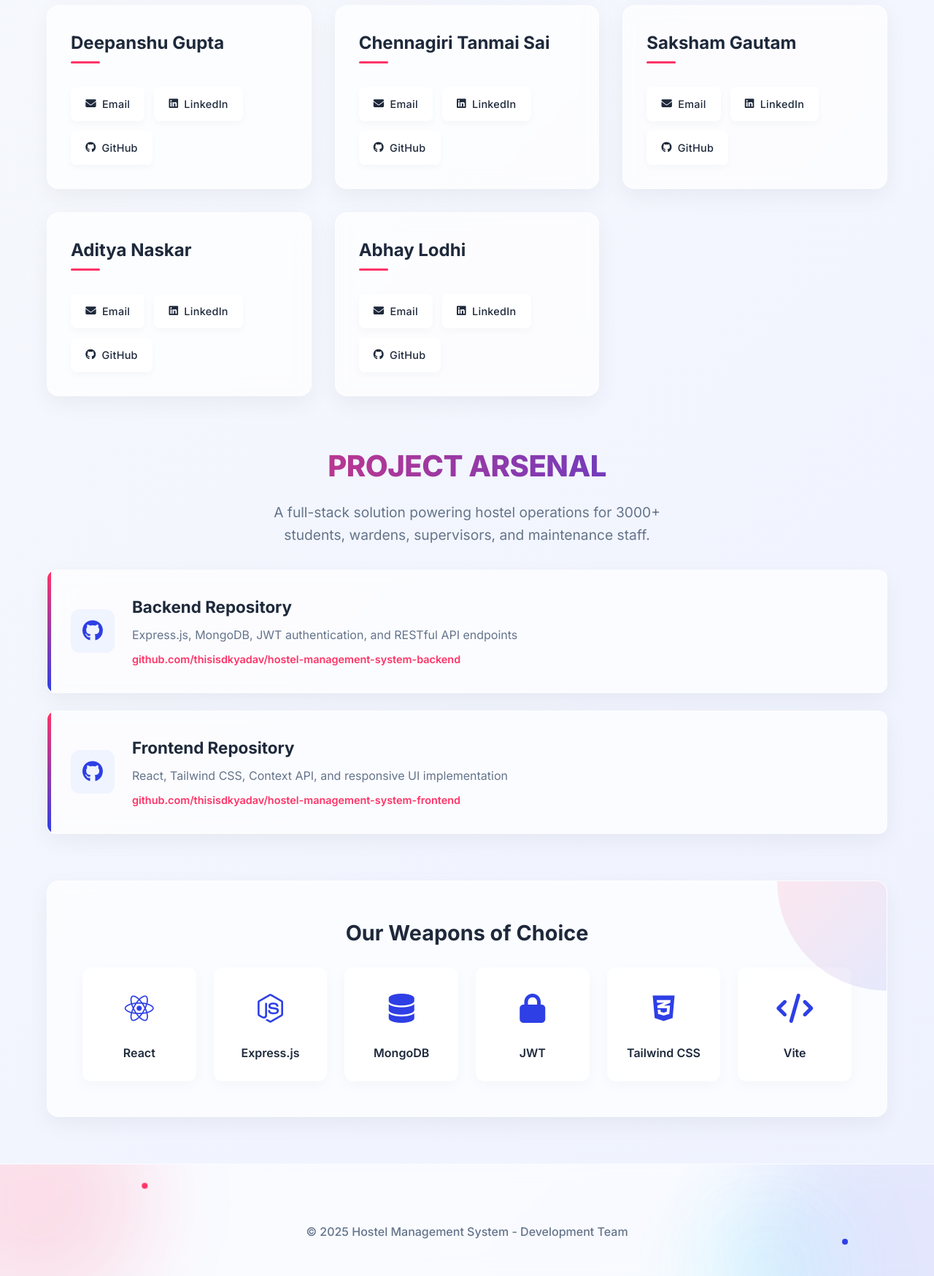
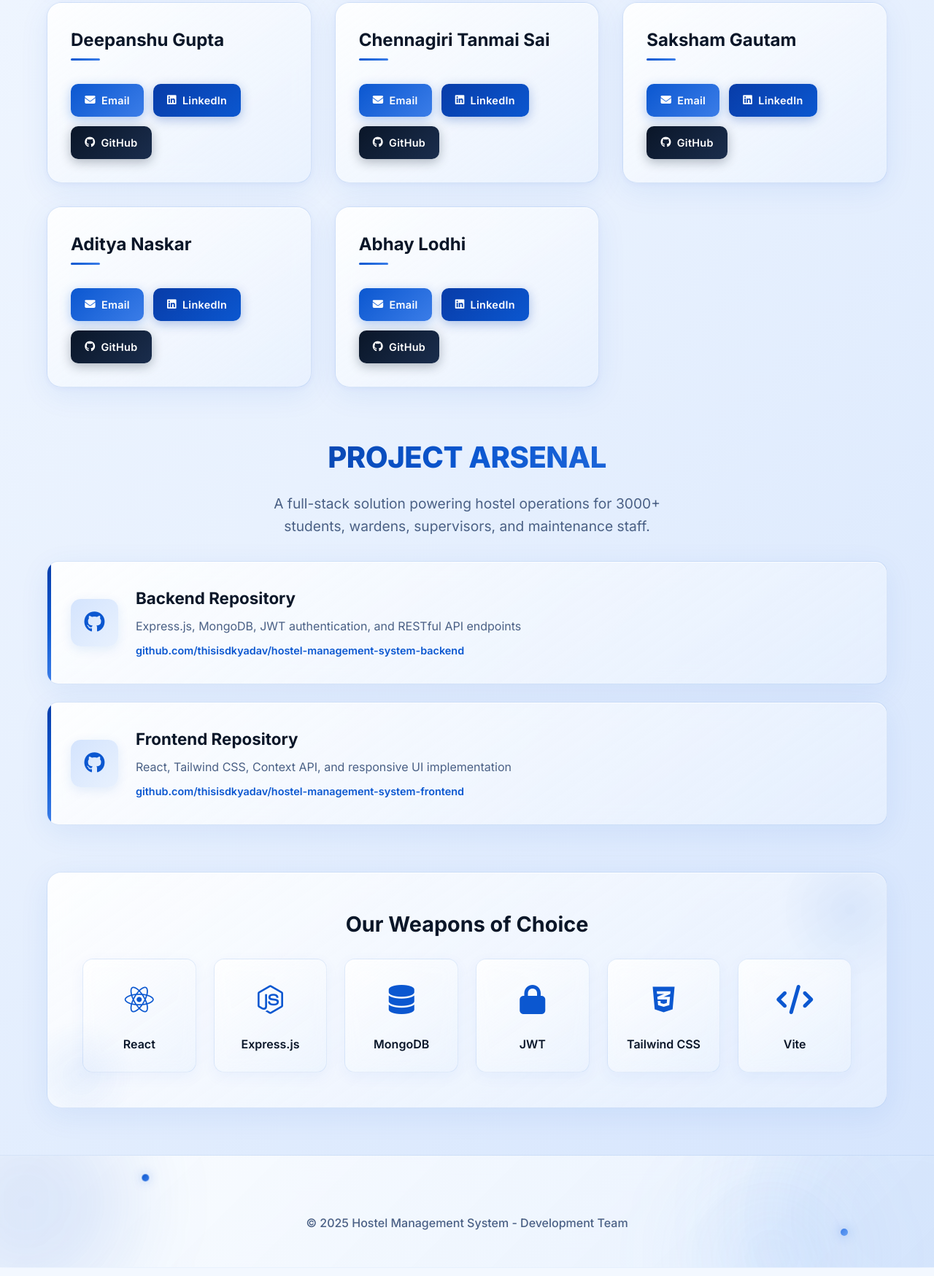
Before and after one commit to thisisdkyadav/hms-dev-team, a plain HTML site: page index.html in a window 1280 px wide. Shown: the part 862-2611 px from the top of the page at 73% size. Drawn offline with Linux system fonts and the light colour scheme.

Commit message:
feat: Add home page and update global styles with a new blue theme and enhanced glassmorphism effects.

```diff
--- a/styles.css
+++ b/styles.css
@@ -5,25 +5,38 @@
 }
 
 :root {
-  --primary: #ff3366;
-  --primary-light: #ff6b9c;
-  --secondary: #2e3fe5;
-  --accent: #00e5ff;
+  /* Theme color #0b57d0 and its shades */
+  --primary: #0b57d0;
+  --primary-dark: #083ca8;
+  --primary-darker: #052a7a;
+  --primary-light: #3b7de8;
+  --primary-lighter: #6ba3f5;
+  --primary-pale: #a8c9fc;
+  --primary-faint: #d4e4fd;
+  --primary-ultra-light: #e8f1fe;
+  --primary-bg: #f3f8ff;
+
+  /* Neutral shades */
+  --dark: #0a1628;
+  --dark-medium: #1a2d4d;
+  --gray: #4a6085;
+  --gray-light: #8fa3c4;
   --light: #f8fafc;
-  --dark: #1e293b;
-  --gray: #64748b;
-  --danger: #ef4444;
+
+  /* Glass effects using theme */
   --glass-bg: rgba(255, 255, 255, 0.7);
-  --glass-border: rgba(255, 255, 255, 0.5);
-  --glass-shadow: rgba(0, 0, 0, 0.05);
+  --glass-border: rgba(11, 87, 208, 0.15);
+  --glass-shadow: rgba(11, 87, 208, 0.08);
+  --glass-highlight: rgba(11, 87, 208, 0.05);
 }
 
 body {
   font-family: "Inter", "Segoe UI", sans-serif;
-  background-color: var(--light);
+  background-color: var(--primary-bg);
   color: var(--dark);
   line-height: 1.6;
-  background-image: linear-gradient(135deg, #f8fafc 0%, #eef2ff 100%);
+  background-image: linear-gradient(135deg, var(--primary-bg) 0%, var(--primary-ultra-light) 50%, var(--primary-faint) 100%);
+  min-height: 100vh;
 }
 
 .min-h-screen {
@@ -44,9 +57,9 @@ header {
   padding: 6rem 1rem 8rem;
   position: relative;
   overflow: hidden;
-  background: rgba(255, 255, 255, 0.6);
-  backdrop-filter: blur(10px);
-  -webkit-backdrop-filter: blur(10px);
+  background: linear-gradient(135deg, rgba(255, 255, 255, 0.85), rgba(232, 241, 254, 0.9));
+  backdrop-filter: blur(20px);
+  -webkit-backdrop-filter: blur(20px);
   border-bottom: 1px solid var(--glass-border);
   clip-path: polygon(0 0, 100% 0, 100% 85%, 0 100%);
 }
@@ -64,16 +77,25 @@ header h1 {
   font-size: 3.5rem;
   font-weight: 900;
   margin-bottom: 1rem;
-  color: var(--dark);
   position: relative;
   z-index: 1;
   text-transform: uppercase;
   letter-spacing: -1px;
-  background: linear-gradient(90deg, var(--primary), var(--secondary));
+  background: linear-gradient(135deg, var(--primary-dark), var(--primary), var(--primary-light));
   -webkit-background-clip: text;
   background-clip: text;
   color: transparent;
-  text-shadow: 4px 4px 0px rgba(0, 0, 0, 0.05);
+  text-shadow: 0 4px 20px rgba(11, 87, 208, 0.2);
+  animation: titleGlow 3s ease-in-out infinite alternate;
+}
+
+@keyframes titleGlow {
+  0% {
+    filter: drop-shadow(0 0 10px rgba(11, 87, 208, 0.2));
+  }
+  100% {
+    filter: drop-shadow(0 0 20px rgba(11, 87, 208, 0.4));
+  }
 }
 
 .header-subtitle {
@@ -94,7 +116,7 @@ header h1 {
 .team-heading h2 {
   font-size: 2.5rem;
   font-weight: 800;
-  background: linear-gradient(90deg, var(--primary), var(--secondary));
+  background: linear-gradient(135deg, var(--primary-darker), var(--primary), var(--primary-light));
   -webkit-background-clip: text;
   background-clip: text;
   color: transparent;
@@ -119,18 +141,20 @@ header h1 {
 }
 
 .team-member {
-  background: var(--glass-bg);
-  border-radius: 16px;
+  background: linear-gradient(145deg, rgba(255, 255, 255, 0.9), rgba(232, 241, 254, 0.7));
+  border-radius: 20px;
   padding: 2rem;
-  box-shadow: 0 10px 30px var(--glass-shadow);
-  transition: all 0.3s ease;
+  box-shadow:
+    0 10px 40px var(--glass-shadow),
+    0 2px 10px rgba(11, 87, 208, 0.05),
+    inset 0 1px 1px rgba(255, 255, 255, 0.8);
+  transition: all 0.4s cubic-bezier(0.4, 0, 0.2, 1);
   position: relative;
   overflow: hidden;
   z-index: 1;
-  backdrop-filter: blur(10px);
-  -webkit-backdrop-filter: blur(10px);
+  backdrop-filter: blur(15px);
+  -webkit-backdrop-filter: blur(15px);
   border: 1px solid var(--glass-border);
-  /* Remove perspective transform that causes blur */
 }
 
 .team-member::before {
@@ -140,9 +164,9 @@ header h1 {
   left: 0;
   width: 100%;
   height: 100%;
-  background: linear-gradient(135deg, rgba(255, 51, 102, 0.15), rgba(46, 63, 229, 0.15));
+  background: linear-gradient(135deg, rgba(11, 87, 208, 0.08), rgba(59, 125, 232, 0.05));
   z-index: -1;
-  border-radius: 12px;
+  border-radius: 20px;
   transform: scale(1.05);
   opacity: 0;
   transition: all 0.4s ease;
@@ -154,18 +178,29 @@ header h1 {
   bottom: 0;
   left: 0;
   width: 100%;
-  height: 5px;
-  background: linear-gradient(90deg, var(--primary), var(--secondary));
+  height: 4px;
+  background: linear-gradient(90deg, var(--primary-dark), var(--primary), var(--primary-light));
   z-index: 0;
   transform: scaleX(0);
   transform-origin: left;
-  transition: transform 0.5s ease;
+  transition: transform 0.5s cubic-bezier(0.4, 0, 0.2, 1);
 }
 
 .team-member:hover {
-  /* Simplify hover effect - just move up slightly without perspective/rotation */
-  transform: translateY(-8px);
-  box-shadow: 0 15px 35px rgba(0, 0, 0, 0.1);
+  transform: translateY(-10px);
+  box-shadow:
+    0 25px 50px rgba(11, 87, 208, 0.15),
+    0 10px 25px rgba(11, 87, 208, 0.1),
+    inset 0 1px 1px rgba(255, 255, 255, 0.9);
+}
+
+.team-member:hover::before {
+  opacity: 1;
+  transform: scale(1);
+}
+
+.team-member:hover::after {
+  transform: scaleX(1);
 }
 
 /* Team Member Name styles */
@@ -185,9 +220,9 @@ header h1 {
   left: 0;
   width: 40px;
   height: 3px;
-  background: var(--primary);
+  background: linear-gradient(90deg, var(--primary), var(--primary-light));
   border-radius: 2px;
-  transition: width 0.3s ease;
+  transition: width 0.4s cubic-bezier(0.4, 0, 0.2, 1);
 }
 
 .team-member:hover h3::after {
@@ -212,51 +247,51 @@ header h1 {
   justify-content: center;
   gap: 0.5rem;
   padding: 0.7rem 1.2rem;
-  border-radius: 8px;
+  border-radius: 10px;
   text-decoration: none;
-  font-weight: 500;
+  font-weight: 600;
   font-size: 0.9rem;
-  transition: all 0.3s ease;
-  background: rgba(255, 255, 255, 0.8);
-  backdrop-filter: blur(5px);
-  -webkit-backdrop-filter: blur(5px);
-  border: 1px solid rgba(255, 255, 255, 0.3);
-  color: var(--dark);
-  box-shadow: 0 4px 10px rgba(0, 0, 0, 0.03);
+  transition: all 0.3s cubic-bezier(0.4, 0, 0.2, 1);
   letter-spacing: 0.3px;
 }
 
 .email-btn {
-  background: var(--primary);
+  background: linear-gradient(135deg, var(--primary), var(--primary-light));
   color: white;
+  border: none;
+  box-shadow: 0 4px 15px rgba(11, 87, 208, 0.3);
 }
 
 .email-btn:hover {
-  background: var(--primary-light);
+  background: linear-gradient(135deg, var(--primary-dark), var(--primary));
   transform: translateY(-3px);
-  box-shadow: 0 6px 15px rgba(255, 51, 102, 0.3);
+  box-shadow: 0 8px 25px rgba(11, 87, 208, 0.4);
 }
 
 .linkedin-btn {
-  background: var(--secondary);
+  background: linear-gradient(135deg, var(--primary-dark), var(--primary));
   color: white;
+  border: none;
+  box-shadow: 0 4px 15px rgba(8, 60, 168, 0.3);
 }
 
 .linkedin-btn:hover {
-  background: #4a6cf7;
+  background: linear-gradient(135deg, var(--primary-darker), var(--primary-dark));
   transform: translateY(-3px);
-  box-shadow: 0 6px 15px rgba(46, 63, 229, 0.3);
+  box-shadow: 0 8px 25px rgba(8, 60, 168, 0.4);
 }
 
 .github-btn {
-  background: var(--dark);
+  background: linear-gradient(135deg, var(--dark), var(--dark-medium));
   color: white;
+  border: none;
+  box-shadow: 0 4px 15px rgba(10, 22, 40, 0.3);
 }
 
 .github-btn:hover {
-  background: #2d3748;
+  background: linear-gradient(135deg, var(--dark-medium), var(--gray));
   transform: translateY(-3px);
-  box-shadow: 0 6px 15px rgba(30, 41, 59, 0.3);
+  box-shadow: 0 8px 25px rgba(10, 22, 40, 0.4);
 }
 
 /* Repository links */
@@ -272,15 +307,17 @@ header h1 {
   align-items: center;
   gap: 1.5rem;
   padding: 2rem;
-  background: var(--glass-bg);
-  backdrop-filter: blur(10px);
-  -webkit-backdrop-filter: blur(10px);
+  background: linear-gradient(145deg, rgba(255, 255, 255, 0.9), rgba(232, 241, 254, 0.7));
+  backdrop-filter: blur(15px);
+  -webkit-backdrop-filter: blur(15px);
   border: 1px solid var(--glass-border);
-  border-radius: 12px;
+  border-radius: 16px;
   text-decoration: none;
   color: inherit;
-  box-shadow: 0 10px 30px rgba(0, 0, 0, 0.05);
-  transition: all 0.3s ease;
+  box-shadow:
+    0 10px 40px var(--glass-shadow),
+    inset 0 1px 1px rgba(255, 255, 255, 0.8);
+  transition: all 0.4s cubic-bezier(0.4, 0, 0.2, 1);
   position: relative;
   overflow: hidden;
 }
@@ -292,13 +329,15 @@ header h1 {
   left: 0;
   height: 100%;
   width: 5px;
-  background: linear-gradient(to bottom, var(--primary), var(--secondary));
-  transition: width 0.3s ease;
+  background: linear-gradient(to bottom, var(--primary-dark), var(--primary), var(--primary-light));
+  transition: width 0.4s cubic-bezier(0.4, 0, 0.2, 1);
 }
 
 .repo-link:hover {
-  transform: translateY(-5px);
-  box-shadow: 0 15px 35px rgba(0, 0, 0, 0.1);
+  transform: translateY(-6px);
+  box-shadow:
+    0 20px 50px rgba(11, 87, 208, 0.15),
+    inset 0 1px 1px rgba(255, 255, 255, 0.9);
 }
 
 .repo-link:hover::before {
@@ -309,19 +348,21 @@ header h1 {
   display: flex;
   align-items: center;
   justify-content: center;
-  width: 60px;
-  height: 60px;
-  background: #f0f4ff;
-  border-radius: 12px;
+  width: 65px;
+  height: 65px;
+  background: linear-gradient(135deg, var(--primary-faint), var(--primary-ultra-light));
+  border-radius: 14px;
   font-size: 1.8rem;
-  color: var(--secondary);
-  transition: all 0.3s ease;
+  color: var(--primary);
+  transition: all 0.4s cubic-bezier(0.4, 0, 0.2, 1);
+  box-shadow: 0 4px 15px rgba(11, 87, 208, 0.1);
 }
 
 .repo-link:hover .repo-icon {
-  transform: rotate(360deg);
-  background: var(--secondary);
+  transform: rotate(360deg) scale(1.05);
+  background: linear-gradient(135deg, var(--primary), var(--primary-light));
   color: white;
+  box-shadow: 0 8px 25px rgba(11, 87, 208, 0.3);
 }
 
 .repo-info h3 {
@@ -346,25 +387,38 @@ header h1 {
 .tech-stack {
   margin: 4rem 0;
   padding: 3rem;
-  background: var(--glass-bg);
-  backdrop-filter: blur(10px);
-  -webkit-backdrop-filter: blur(10px);
+  background: linear-gradient(145deg, rgba(255, 255, 255, 0.9), rgba(232, 241, 254, 0.7));
+  backdrop-filter: blur(15px);
+  -webkit-backdrop-filter: blur(15px);
   border: 1px solid var(--glass-border);
-  border-radius: 16px;
-  box-shadow: 0 10px 30px rgba(0, 0, 0, 0.05);
+  border-radius: 20px;
+  box-shadow:
+    0 10px 40px var(--glass-shadow),
+    inset 0 1px 1px rgba(255, 255, 255, 0.8);
   position: relative;
   overflow: hidden;
+}
+
+.tech-stack::before {
+  content: "";
+  position: absolute;
+  top: -50px;
+  right: -50px;
+  width: 200px;
+  height: 200px;
+  background: radial-gradient(circle, rgba(11, 87, 208, 0.08) 0%, transparent 70%);
+  border-radius: 50%;
 }
 
 .tech-stack::after {
   content: "";
   position: absolute;
-  top: 0;
-  right: 0;
+  bottom: -30px;
+  left: -30px;
   width: 150px;
   height: 150px;
-  background: linear-gradient(135deg, rgba(255, 51, 102, 0.1), rgba(46, 63, 229, 0.1));
-  border-radius: 0 0 0 100%;
+  background: radial-gradient(circle, rgba(59, 125, 232, 0.08) 0%, transparent 70%);
+  border-radius: 50%;
 }
 
 .tech-stack h3 {
@@ -386,31 +440,33 @@ header h1 {
   flex-direction: column;
   align-items: center;
   padding: 1.5rem;
-  background: rgba(255, 255, 255, 0.5);
-  backdrop-filter: blur(5px);
-  -webkit-backdrop-filter: blur(5px);
-  border: 1px solid rgba(255, 255, 255, 0.3);
-  border-radius: 12px;
-  box-shadow: 0 6px 20px rgba(0, 0, 0, 0.03);
-  transition: all 0.3s ease;
+  background: linear-gradient(145deg, rgba(255, 255, 255, 0.8), rgba(232, 241, 254, 0.6));
+  backdrop-filter: blur(10px);
+  -webkit-backdrop-filter: blur(10px);
+  border: 1px solid rgba(11, 87, 208, 0.1);
+  border-radius: 14px;
+  box-shadow: 0 6px 20px rgba(11, 87, 208, 0.05);
+  transition: all 0.4s cubic-bezier(0.4, 0, 0.2, 1);
 }
 
 .tech-item:hover {
-  transform: translateY(-5px) scale(1.05);
-  box-shadow: 0 10px 25px rgba(0, 0, 0, 0.08);
-  background: rgba(255, 255, 255, 0.8);
+  transform: translateY(-8px) scale(1.03);
+  box-shadow: 0 15px 35px rgba(11, 87, 208, 0.12);
+  background: linear-gradient(145deg, rgba(255, 255, 255, 0.95), rgba(232, 241, 254, 0.9));
+  border-color: var(--primary-pale);
 }
 
 .tech-icon {
   font-size: 2.5rem;
   margin-bottom: 1rem;
-  color: var(--secondary);
-  transition: all 0.3s ease;
+  color: var(--primary);
+  transition: all 0.4s cubic-bezier(0.4, 0, 0.2, 1);
 }
 
 .tech-item:hover .tech-icon {
   transform: scale(1.2);
-  color: var(--primary);
+  color: var(--primary-dark);
+  filter: drop-shadow(0 4px 8px rgba(11, 87, 208, 0.3));
 }
 
 .tech-item span {
@@ -424,9 +480,9 @@ footer {
   padding: 3rem 0;
   position: relative;
   overflow: hidden;
-  background: rgba(255, 255, 255, 0.6);
-  backdrop-filter: blur(10px);
-  -webkit-backdrop-filter: blur(10px);
+  background: linear-gradient(135deg, rgba(255, 255, 255, 0.85), rgba(232, 241, 254, 0.9));
+  backdrop-filter: blur(20px);
+  -webkit-backdrop-filter: blur(20px);
   border-top: 1px solid var(--glass-border);
 }
 
@@ -443,7 +499,7 @@ footer {
   align-items: center;
 }
 
-/* Blob animations */
+/* Blob animations - now using theme color */
 .blob-1,
 .blob-2,
 .blob-3,
@@ -451,6 +507,7 @@ footer {
   position: absolute;
   border-radius: 50%;
   filter: blur(60px);
+  animation: blobFloat 8s ease-in-out infinite;
 }
 
 .blob-1 {
@@ -458,7 +515,8 @@ footer {
   left: -100px;
   width: 300px;
   height: 300px;
-  background: rgba(255, 51, 102, 0.15);
+  background: rgba(11, 87, 208, 0.12);
+  animation-delay: 0s;
 }
 
 .blob-2 {
@@ -466,7 +524,8 @@ footer {
   right: -150px;
   width: 400px;
   height: 400px;
-  background: rgba(46, 63, 229, 0.1);
+  background: rgba(59, 125, 232, 0.10);
+  animation-delay: 2s;
 }
 
 .blob-3 {
@@ -474,7 +533,8 @@ footer {
   right: 10%;
   width: 200px;
   height: 200px;
-  background: rgba(0, 229, 255, 0.1);
+  background: rgba(107, 163, 245, 0.10);
+  animation-delay: 4s;
 }
 
 .blob-4 {
@@ -482,17 +542,31 @@ footer {
   left: 5%;
   width: 250px;
   height: 250px;
-  background: rgba(255, 107, 156, 0.1);
+  background: rgba(168, 201, 252, 0.12);
+  animation-delay: 6s;
+}
+
+@keyframes blobFloat {
+  0%, 100% {
+    transform: translate(0, 0) scale(1);
+  }
+  33% {
+    transform: translate(20px, -20px) scale(1.05);
+  }
+  66% {
+    transform: translate(-15px, 15px) scale(0.95);
+  }
 }
 
 .floating-dot-1,
 .floating-dot-2 {
   position: absolute;
-  width: 8px;
-  height: 8px;
+  width: 10px;
+  height: 10px;
   border-radius: 50%;
-  background: var(--primary);
+  background: linear-gradient(135deg, var(--primary), var(--primary-light));
   animation: float 6s ease-in-out infinite;
+  box-shadow: 0 0 15px rgba(11, 87, 208, 0.4);
 }
 
 .floating-dot-1 {
@@ -504,10 +578,10 @@ footer {
   bottom: 15%;
   right: 10%;
   animation-delay: 2s;
-  background: var(--secondary);
+  background: linear-gradient(135deg, var(--primary-light), var(--primary-lighter));
 }
 
-/* Danger effect animations */
+/* Float animation */
 @keyframes float {
   0% {
     transform: translateY(0px) translateX(0px);
@@ -522,13 +596,13 @@ footer {
 
 @keyframes pulse {
   0% {
-    box-shadow: 0 0 0 0 rgba(255, 51, 102, 0.4);
+    box-shadow: 0 0 0 0 rgba(11, 87, 208, 0.4);
   }
   70% {
-    box-shadow: 0 0 0 10px rgba(255, 51, 102, 0);
+    box-shadow: 0 0 0 15px rgba(11, 87, 208, 0);
   }
   100% {
-    box-shadow: 0 0 0 0 rgba(255, 51, 102, 0);
+    box-shadow: 0 0 0 0 rgba(11, 87, 208, 0);
   }
 }
 
@@ -536,6 +610,61 @@ footer {
 .team-member:nth-child(odd):hover,
 .team-member:nth-child(even):hover {
   animation: none;
+}
+
+/* Add glass effect for page background */
+.glass-bg {
+  position: fixed;
+  top: 0;
+  left: 0;
+  width: 100%;
+  height: 100%;
+  z-index: -2;
+  overflow: hidden;
+  background: linear-gradient(135deg, var(--primary-bg), var(--primary-ultra-light), var(--primary-faint));
+}
+
+.glass-circle {
+  position: absolute;
+  border-radius: 50%;
+  filter: blur(50px);
+  animation: circleFloat 10s ease-in-out infinite;
+}
+
+.glass-circle-1 {
+  top: 10%;
+  left: 10%;
+  width: 300px;
+  height: 300px;
+  background: radial-gradient(circle, rgba(11, 87, 208, 0.15) 0%, transparent 70%);
+  animation-delay: 0s;
+}
+
+.glass-circle-2 {
+  bottom: 20%;
+  right: 15%;
+  width: 400px;
+  height: 400px;
+  background: radial-gradient(circle, rgba(59, 125, 232, 0.12) 0%, transparent 70%);
+  animation-delay: 3s;
+}
+
+.glass-circle-3 {
+  top: 50%;
+  right: 30%;
+  width: 250px;
+  height: 250px;
+  background: radial-gradient(circle, rgba(107, 163, 245, 0.12) 0%, transparent 70%);
+  animation-delay: 6s;
+}
+
+@keyframes circleFloat {
+  0%, 100% {
+    transform: translate(0, 0);
+  }
+  50% {
+    transform: translate(30px, -30px);
+  }
 }
 
 /* Media Queries */
@@ -619,49 +748,3 @@ footer {
     padding: 1.5rem;
   }
 }
-
-/* Add glass effect for page background */
-.glass-bg {
-  position: fixed;
-  top: 0;
-  left: 0;
-  width: 100%;
-  height: 100%;
-  z-index: -2;
-  overflow: hidden;
-}
-
-.glass-circle {
-  position: absolute;
-  border-radius: 50%;
-  background: linear-gradient(135deg, rgba(255, 51, 102, 0.1), rgba(46, 63, 229, 0.1));
-  filter: blur(40px);
-}
-
-.glass-circle-1 {
-  top: 10%;
-  left: 10%;
-  width: 300px;
-  height: 300px;
-}
-
-.glass-circle-2 {
-  bottom: 20%;
-  right: 15%;
-  width: 400px;
-  height: 400px;
-}
-
-.glass-circle-3 {
-  top: 50%;
-  right: 30%;
-  width: 250px;
-  height: 250px;
-}
-
-.glass-circle-3 {
-  top: 50%;
-  right: 30%;
-  width: 250px;
-  height: 250px;
-}
```
